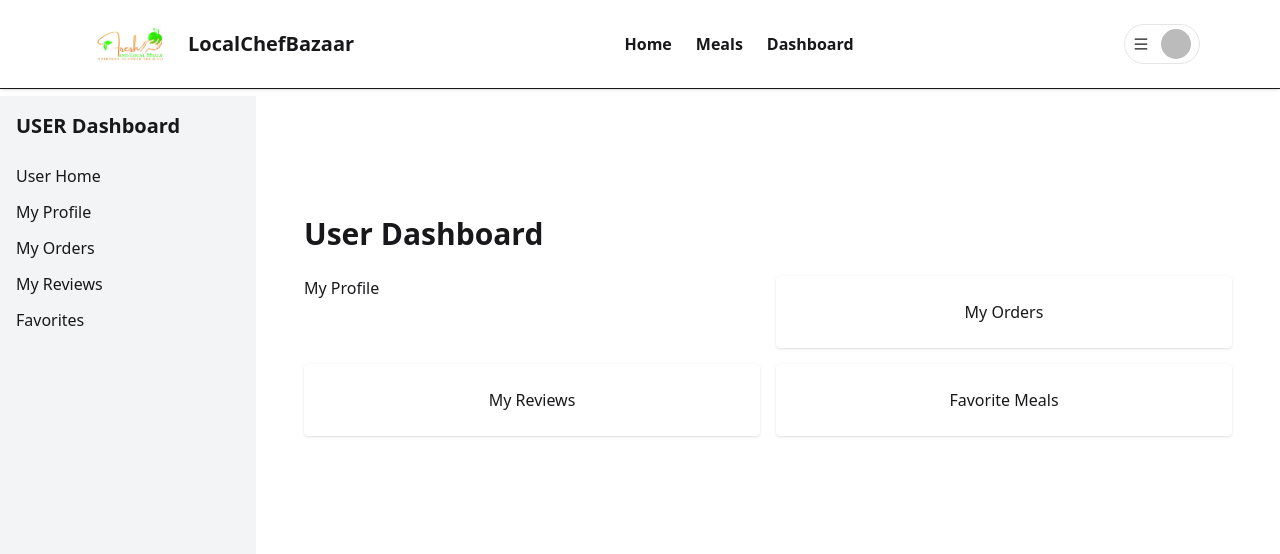
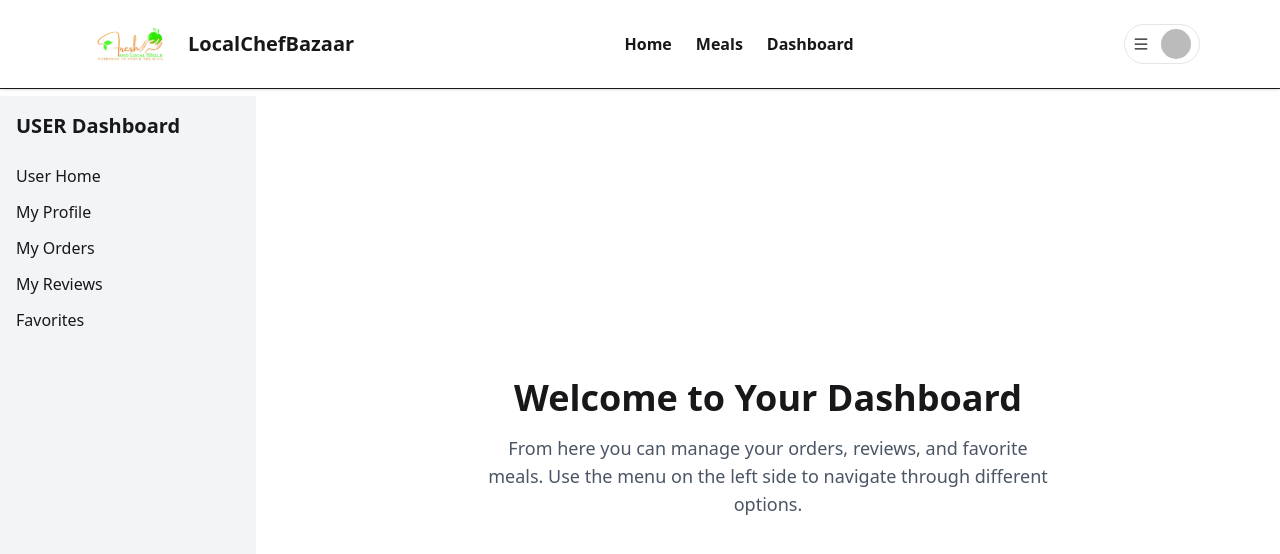
Before and after one commit to mahiOSD/B12_A11, a React (Vite) app: page /dashboard/user-home in a window 1280 px wide. Shown: the top 554 px of the page. Built offline with nearby package versions, Linux system fonts and the light colour scheme; no server answers; sample sign-in values are in the browser's storage.

Commit message:
Update UserDashboard

```diff
--- a/src/pages/Dashboard/User/UserDashboard.jsx
+++ b/src/pages/Dashboard/User/UserDashboard.jsx
@@ -1,22 +1,16 @@
 import { Link } from "react-router-dom";
-
 const UserDashboard = () => {
   return (
-    <div className="pt-24 max-w-5xl mx-auto p-6">
-      <h1 className="text-3xl font-bold mb-6">User Dashboard</h1>
+    <div className="pt-24 flex justify-center items-center min-h-[70vh]">
+      <div className="text-center max-w-xl">
+        <h1 className="text-4xl font-bold mb-4">
+          Welcome to Your Dashboard
+        </h1>
 
-      <div className="grid grid-cols-1 sm:grid-cols-2 gap-4">
-       <Link to="/profile" className="...">My Profile</Link>
-
-        <Link to="/dashboard/my-orders" className="p-6 bg-white shadow rounded hover:shadow-lg transition text-center">
-          My Orders
-        </Link>
-        <Link to="/dashboard/my-reviews" className="p-6 bg-white shadow rounded hover:shadow-lg transition text-center">
-          My Reviews
-        </Link>
-        <Link to="/dashboard/favorites" className="p-6 bg-white shadow rounded hover:shadow-lg transition text-center">
-          Favorite Meals
-        </Link>
+        <p className="text-gray-600 text-lg">
+          From here you can manage your orders, reviews, and favorite meals.
+          Use the menu on the left side to navigate through different options.
+        </p>
       </div>
     </div>
   );
```
Also changed, not shown: src/routes/Routes.jsx (+6 -1 lines).
